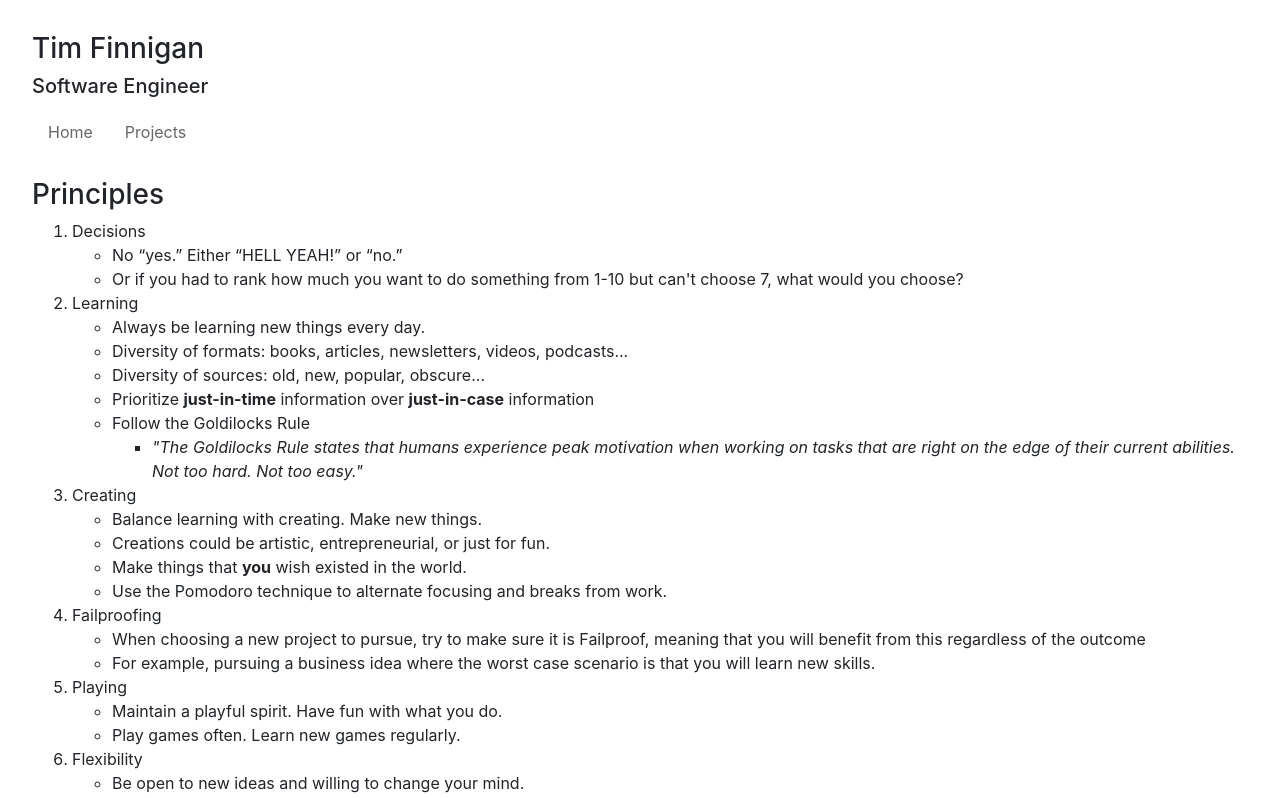
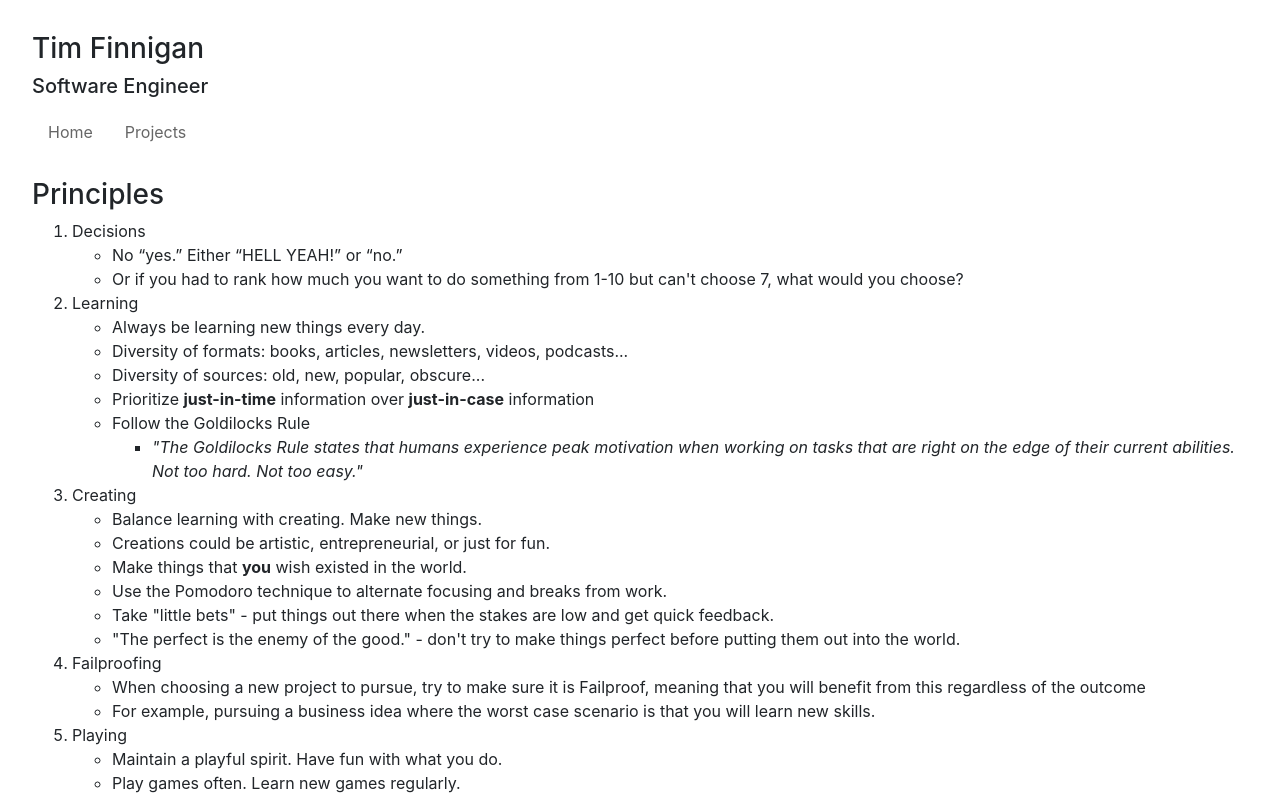
Before and after one commit to TimFinnigan/tim-finnigan-homepage, a React (Create React App) app: page /principles in a window 1280 px wide. Shown: the top 798 px of the page. Built offline with nearby package versions, Linux system fonts and the light colour scheme.

Commit message:
update principles

```diff
--- a/src/principles.js
+++ b/src/principles.js
@@ -45,6 +45,8 @@ class Principles extends React.Component {
             </li>
             <li>Make things that <b>you</b> wish existed in the world.</li>
             <li>Use the Pomodoro technique to alternate focusing and breaks from work.</li>
+            <li>Take "little bets" - put things out there when the stakes are low and get quick feedback.</li>
+            <li>"The perfect is the enemy of the good." - don't try to make things perfect before putting them out into the world.</li>
           </ul>
           <li>Failproofing</li>
           <ul>
```
